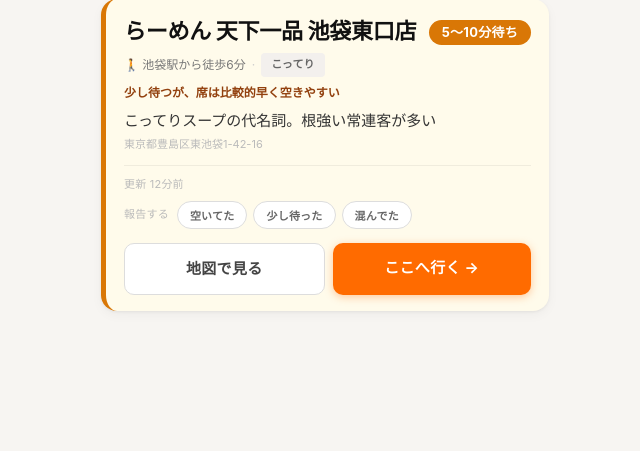
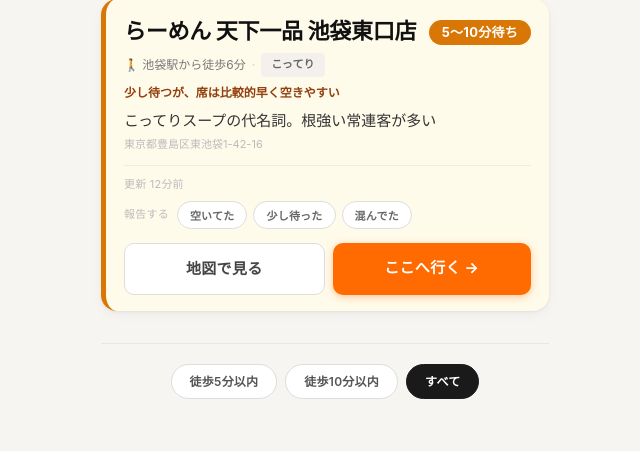
Before and after one commit to gorindo/no-wait-ramen, a Flask app: page /result in a window 1280 px wide. Shown: the part 3342-3793 px from the top of the page, without its empty margins (315-955 px from the left). Before the commit the page ends 3654 px from the top, so only its background shows below. Run offline with Flask 3, Linux system fonts and the light colour scheme.

Commit message:
refine filter UI remove redundant label and simplify bottom controls

```diff
--- a/static/style.css
+++ b/static/style.css
@@ -214,6 +214,13 @@
     color: #c05a00;
     letter-spacing: 0.02em;
     margin: 0 0 14px;
+}
+
+.filter-nav-bottom {
+    margin-top: 32px;
+    padding-top: 20px;
+    border-top: 1px solid rgba(0,0,0,0.06);
+    text-align: center;
 }
 
 .filter-hint {
--- a/templates/result.html
+++ b/templates/result.html
@@ -164,6 +164,17 @@
         <p class="no-result">この条件に合う営業中の店舗が見つかりませんでした。<br>条件を広げてみてください。</p>
     </div>
     {% endif %}
+
+    <div class="filter-nav-bottom">
+        <div class="filter-nav">
+            <a href="/result?max_walk=5"
+               class="filter-chip{% if max_walk == 5 %} active{% endif %}">徒歩5分以内</a>
+            <a href="/result?max_walk=10"
+               class="filter-chip{% if max_walk == 10 %} active{% endif %}">徒歩10分以内</a>
+            <a href="/result"
+               class="filter-chip{% if max_walk is none %} active{% endif %}">すべて</a>
+        </div>
+    </div>
 
 </div>
 
```
